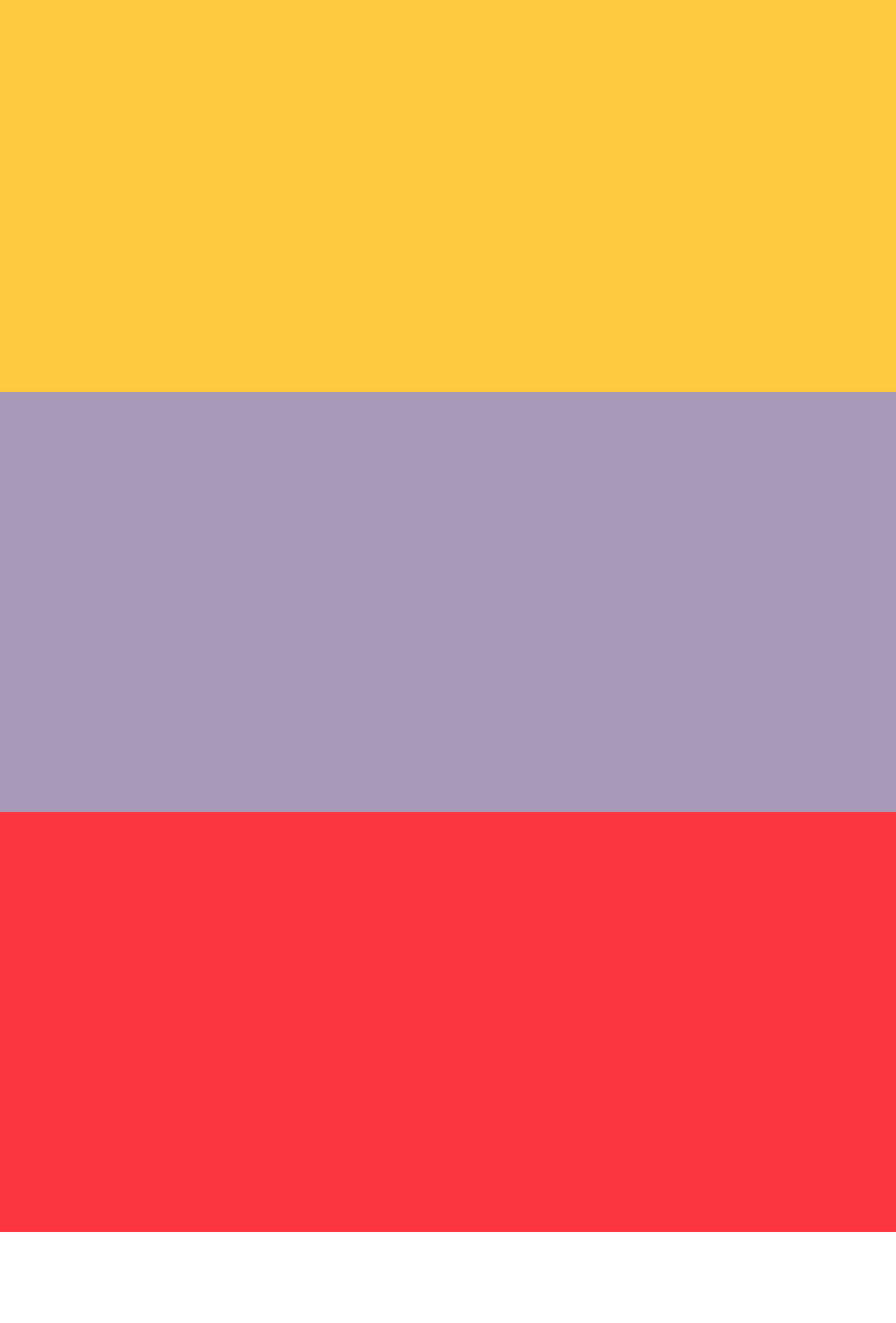
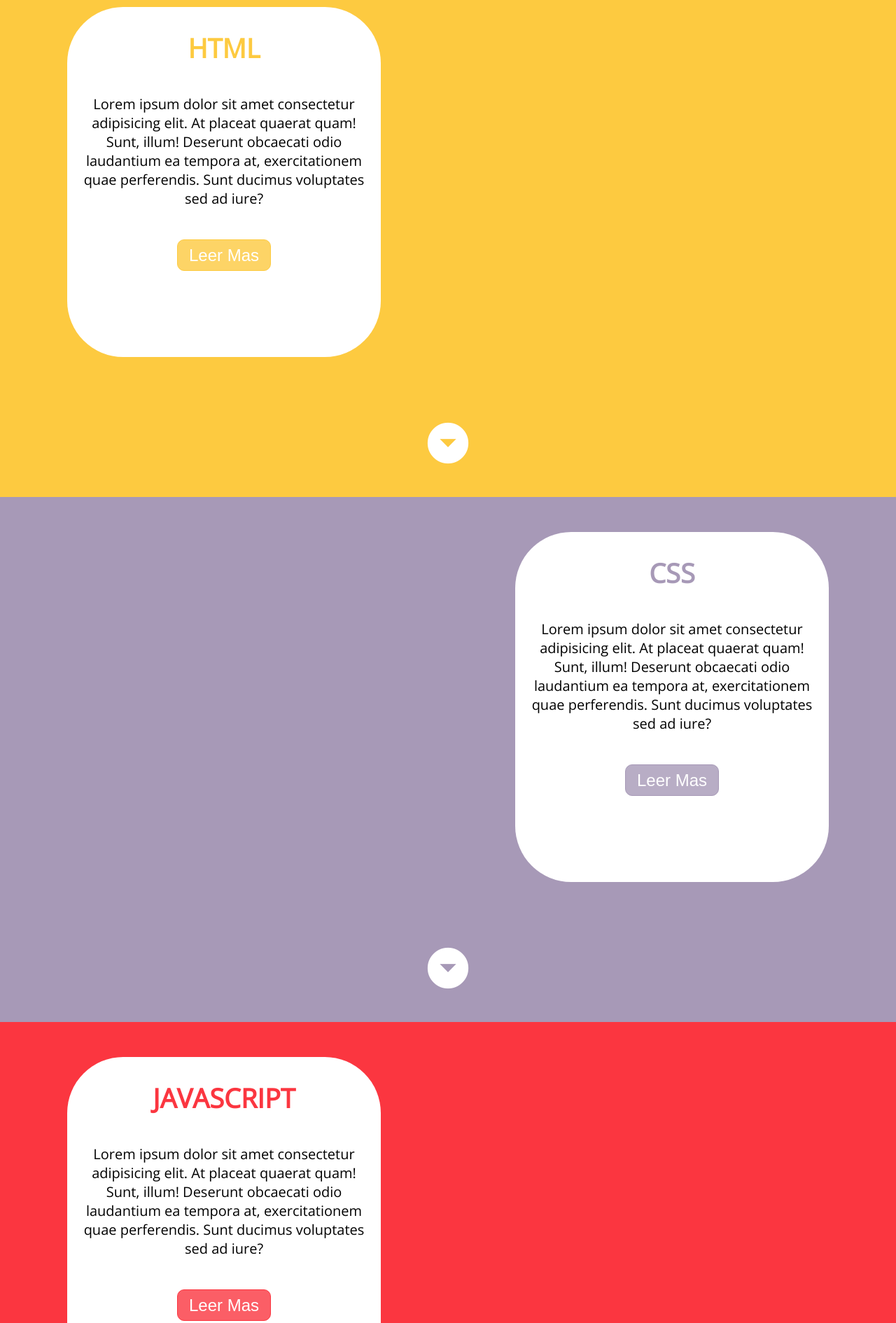
Before and after one commit to luismanuelvivas/FrontEnd-Guide, a website: page index.html in a window 1280 px wide. Shown: the part 740-2630 px from the top of the page at 70% size. Before the commit the page ends 2500 px from the top, so only its background shows below. Drawn offline with nearby package versions, Linux system fonts and the light colour scheme.

Commit message:
content basic architecture

```diff
--- a/index.html
+++ b/index.html
@@ -15,35 +15,64 @@
     <header class="header">
        <h1><a href=""> &lt;/&gt;</a></h1>
         <ul>
-            <li> <a href="">HTML</a></li>
-            <li><a href="">CSS</a> </li>
-            <li><a href="">JAVASCRIPT</a></li>
+            <li> <a href="#section2">HTML</a></li>
+            <li><a href="#section3">CSS</a> </li>
+            <li><a href="#section4">JAVASCRIPT</a></li>
         </ul>
     </header>
 
-    <section class="section1">
+    <section class="section1" id="section1">
         <h2>Una Guia para que encuentres tu camino como desarrollador Front FrontEnd</h2>
         <p>En el desarrollo Front End te econtrarás con una gran variedad de caminos, lenguajes, frameworks y librerías
             , en este web site te resumiré las tendencias del momento y sus características para que así escogas el camino que mas te llame
             la atención
         </p>
-        <a href=""><i class="material-icons">arrow_drop_down_circle</i></a>
+        <a href="#section2"><i class="material-icons">arrow_drop_down_circle</i></a>
     </section>
 
-    <section class="section2">
-        <aside class="aside"></aside>
-        <aside class="aside"></aside>
+    <section class="section2" id="section2">
+        <aside class="aside1">
+            <h2> <strong>HTML</strong> </h2>
+            <p>Lorem ipsum dolor sit amet consectetur adipisicing elit. At placeat quaerat quam! Sunt, illum!
+                 Deserunt obcaecati odio laudantium ea tempora at, exercitationem quae perferendis. Sunt ducimus
+                  voluptates sed ad iure?</p>
+           <button>Leer Mas</button>
+        </aside>
+        <aside class="aside2"></aside>
     </section>
 
-    <section class="section3">
-        <aside class="aside"></aside>
-        <aside class="aside"></aside>
+    <section class="mid-section" id="mid-section1">
+        <a href="#section3"><i class="material-icons">arrow_drop_down_circle</i></a>
     </section>
 
-    <section class="section4">
-        <aside class="aside"></aside>
-        <aside class="aside"></aside>
+    <section class="section3" id="section3">
+        <aside class="aside2"></aside>
+        <aside class="aside1">
+            <h2> <strong>CSS</strong> </h2>
+            <p>Lorem ipsum dolor sit amet consectetur adipisicing elit. At placeat quaerat quam! Sunt, illum!
+                 Deserunt obcaecati odio laudantium ea tempora at, exercitationem quae perferendis. Sunt ducimus
+                  voluptates sed ad iure?</p>
+           <button>Leer Mas</button>
+        </aside>
     </section>
+
+    <section class="mid-section" id="mid-section2">
+        <a href="#section4"><i class="material-icons">arrow_drop_down_circle</i></a>
+    </section>
+
+    <section class="section4" id="section4">
+        <aside class="aside1">
+            <h2> <strong>JAVASCRIPT</strong> </h2>
+            <p>Lorem ipsum dolor sit amet consectetur adipisicing elit. At placeat quaerat quam! Sunt, illum!
+                 Deserunt obcaecati odio laudantium ea tempora at, exercitationem quae perferendis. Sunt ducimus
+                  voluptates sed ad iure?</p>
+           <button>Leer Mas</button>
+        </aside>
+        <aside class="aside2"></aside>
+
+    </section>
+
+
 
     <footer class="footer">
         <aside class="asideFooter"></aside>
--- a/styles/styles.css
+++ b/styles/styles.css
@@ -1,3 +1,7 @@
+html{
+    scroll-behavior: smooth;
+}
+
 body{
     margin:0;
     padding:0;
@@ -55,6 +59,9 @@ body{
 section{
     width:100%;
     height:600px;
+    display:flex;
+    align-items: center;
+    justify-content: space-around;
 }
 
 .material-icons{
@@ -63,10 +70,21 @@ section{
     transition:0.3s;
 }
 
-.material-icons:hover{
+.section1 .material-icons:hover{
     font-size:80px;
-    color:#72147e;
+    color:#fdca40;
 }
+
+#mid-section1 .material-icons:hover{
+    font-size:80px;
+    color:#a799b7;
+}
+
+#mid-section2 .material-icons:hover{
+    font-size:80px;
+    color:#fb3640;
+}
+
 
 .section1{
     background: #fb3640;
@@ -99,6 +117,142 @@ section{
     background: #fb3640;
 }
 
+.aside1{
+    width:35%;
+    height:500px;
+    background: white;
+}
+
+.aside2{
+    width:35%;
+    height:500px;
+}
+
+aside{
+    display:flex;
+    align-items:center;
+    justify-content: flex-start;
+    flex-direction: column;
+    border-radius: 80px;
+}
+
+aside h2{
+    font-size: 38px;
+}
+
+
+aside p {
+    text-align:center;
+    font-size:20px;
+    margin:10px;
+}
+
+aside button{
+    width:30%;
+    height:45px;
+    margin-top:35px;
+    font-size:24px;
+    border-radius:10px;
+    transition:0.3s;
+}
+
+aside button:hover{
+    width:32%;
+    height:55px;
+    font-size:26px;
+    cursor:pointer;
+
+}
+
+/* SECTION 2  */
+
+.section2 aside h2{
+    color:#fdca40;
+}
+
+.section2 aside button{
+    background: rgba(253, 202, 64,0.8);
+    color:white;
+    border: solid 1px #fdca40 ;
+}
+
+.section2 aside button:hover{
+    background: rgba(253, 202, 64,0);
+    color:#fdca40;
+    border: solid 1px #fdca40 ;
+}
+
+/* SECTION 3  */
+
+.section3 aside h2{
+    color:#a799b7;
+}
+
+.section3 aside button{
+    background: rgba(167, 153, 183,0.8);
+    color:white;
+    border: solid 1px #a799b7 ;
+}
+
+.section3 aside button:hover{
+    background: rgba(253, 202, 64,0);
+    color:#a799b7;
+    border: solid 1px #a799b7 ;
+}
+
+/* SECTION 3  */
+
+.section3 aside h2{
+    color:#a799b7;
+}
+
+.section3 aside button{
+    background: rgba(167, 153, 183,0.8);
+    color:white;
+    border: solid 1px #a799b7 ;
+}
+
+.section3 aside button:hover{
+    background: rgba(253, 202, 64,0);
+    color:#a799b7;
+    border: solid 1px #a799b7 ;
+}
+
+/* SECTION 3  */
+
+.section4 aside h2{
+    color:#fb3640;
+}
+
+.section4 aside button{
+    background: rgba(251, 54, 64,0.8);
+    color:white;
+    border: solid 1px #fb3640 ;
+}
+
+.section4 aside button:hover{
+    background: rgba(253, 202, 64,0);
+    color:#fb3640;
+    border: solid 1px #fb3640 ;
+}
+
+/* MID SECTIONS   */
+.mid-section{
+    width:100%;
+    height:150px;
+}
+
+#mid-section1{
+    background:#fdca40;
+}
+
+#mid-section2{
+    background:#a799b7;
+}
+
+
+/* RESPONSIVE */
+
 @media only screen and (max-width: 768px) {
 
 .header ul li a{
```
